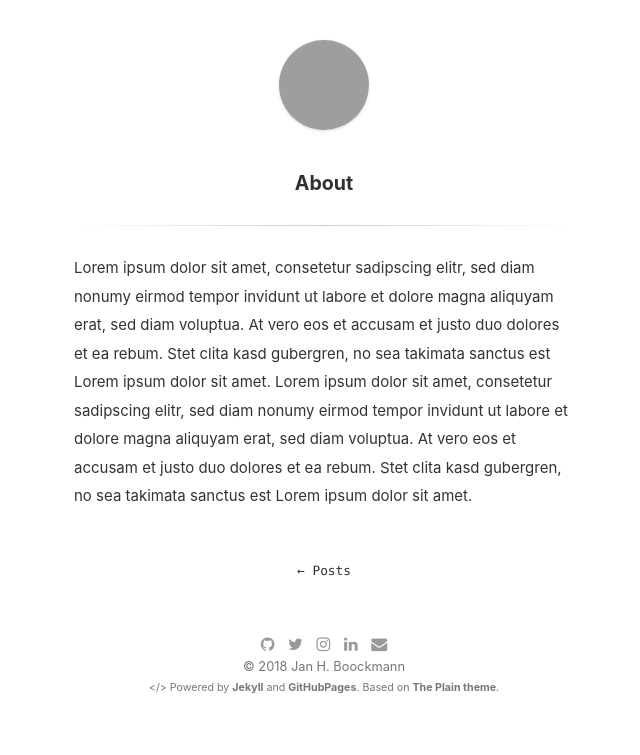
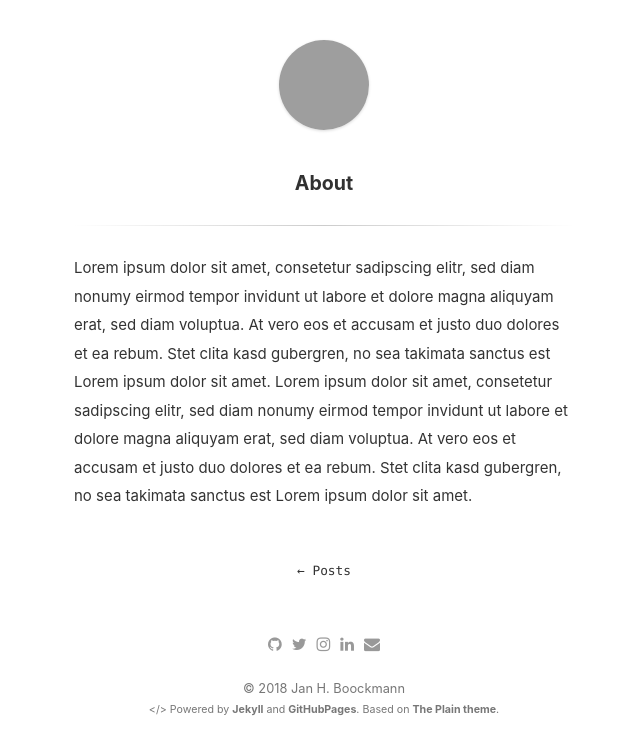
Before and after one commit to jboockmann/jboockmann.github.io, a Jekyll site: the page built from index.md, in a window 1280 px wide. Shown: the top 755 px of the page, without its empty margins (316-956 px from the left). Built offline with Jekyll 4.4.1, drawn with Linux system fonts in a browser that asks for light colours; a style sheet for code colours, icons or effects is not loaded; grey boxes are pictures that could not be loaded.

Commit message:
more social icons configurable via _config.yml

```diff
--- a/_config.yml
+++ b/_config.yml
@@ -1,15 +1,26 @@
 # Site Info
 title:              "jboockmann"
 description:        "My personal blog"
-author_name:        "Jan H. Boockmann" # change this to your name
-logo_url:           https://avatars1.githubusercontent.com/u/13167380?s=460&v=4 # Get it from GitHub API: https://api.github.com/users/<username>
+author_name:        "Jan H. Boockmann"
+logo_url:           https://avatars1.githubusercontent.com/u/13167380?s=460&v=4
 
 # Site Settings
-url:                https://jboockmann.github.io # main url
+url:                https://jboockmann.github.io
 baseurl:            /
 permalink:          /posts/:title # Post permalink
 timezone:           Europe/Berlin # https://en.wikipedia.org/wiki/List_of_tz_database_time_zones
-mathjax:            true  # enables support for mathjax - set to 'false' to disable
+
+# Social settings
+social_github: "https://www.github.com/jboockmann"
+social_twitter: "https://twitter.com/jboockmann"
+social_instagram: "https://instagram.com/jboockmann"
+social_linkedin: "https://www.linkedin.com/in/jan-boockmann-966769156/"
+social_mailto: "mailto:Jan.Boockmann(at)gmail.com"
+social_orcid: "https://orcid.org/0000-0001-6816-8393/print"
+social_googlescholar: "https://scholar.google.com/citations?user=2loz2j8AAAAJ"
+social_dblp: "http://dblp.uni-trier.de/pers/hd/b/Boockmann:Jan_H="
+social_researchgate: "https://www.researchgate.net/profile/Jan_Boockmann"
+social_acmdl: "https://dl.acm.org/author_page.cfm?id=99659216581"
 
 # Site Build
 highlighter:        rouge
--- a/_includes/footer.html
+++ b/_includes/footer.html
@@ -1,10 +1,48 @@
 <div class="footer">
   <span class="block social-icons">
-    <a href="https://www.github.com/jboockmann" target="_blank"><i class="fa fa-github" aria-hidden="true"></i></a>
-    <a href="https://twitter.com/jboockmann" target="_blank"><i class="fa fa-twitter" aria-hidden="true"></i></a>
-    <a href="https://instagram.com/jboockmann" target="_blank"><i class="fa fa-instagram" aria-hidden="true"></i></a>
-    <a href="https://www.linkedin.com/in/jan-boockmann-966769156/" target="_blank"><i class="fa fa-linkedin" aria-hidden="true"></i></a>
-    <a href="mailto:Jan.Boockmann(at)gmail.com" target="_blank"><i class="fa fa-envelope" aria-hidden="true"></i></a>
+
+    {%- if site.social_orcid -%}
+    <a href="{{- site.social_github -}}" target="_blank"><i class="fa fa-github" aria-hidden="true"></i></a>
+    {%- endif -%}
+
+    {%- if site.social_orcid -%}
+    <a href="{{- site.social_twitter -}}" target="_blank"><i class="fa fa-twitter" aria-hidden="true"></i></a>
+    {%- endif -%}
+
+    {%- if site.social_orcid -%}
+    <a href="{{- site.social_instagram -}}" target="_blank"><i class="fa fa-instagram" aria-hidden="true"></i></a>
+    {%- endif -%}
+
+    {%- if site.social_orcid -%}
+    <a href="{{- site.social_linkedin -}}" target="_blank"><i class="fa fa-linkedin" aria-hidden="true"></i></a>
+    {%- endif -%}
+
+    {%- if site.social_orcid -%}
+    <a href="{{- site.social_mailto -}}" target="_blank"><i class="fa fa-envelope" aria-hidden="true"></i></a>
+    {%- endif -%}
+
+    </br>
+
+    {%- if site.social_orcid -%}
+    <a href="{{- site.social_orcid -}}" target="_blank"><i class="ai ai-orcid ai-1x" aria-hidden="true"></i></a>
+    {%- endif -%}
+
+    {%- if site.social_googlescholar -%}
+    <a href="{{- site.social_googlescholar -}}" target="_blank"><i class="ai ai-google-scholar ai-1x" aria-hidden="true"></i></a>
+    {%- endif -%}
+
+    {%- if site.social_orcid -%}
+    <a href="{{- site.social_dblp -}}" target="_blank"><i class="ai ai-dblp ai-1x" aria-hidden="true"></i></a>
+    {%- endif -%}
+
+    {%- if site.social_orcid -%}
+    <a href="{{- site.social_researchgate -}}" target="_blank"><i class="ai ai-researchgate ai-1x" aria-hidden="true"></i></a>
+    {%- endif -%}
+
+    {%- if site.social_orcid -%}
+    <a href="{{- site.social_acmdl -}}" target="_blank"><i class="ai ai-acmdl ai-1x" aria-hidden="true"></i></a>
+    {%- endif -%}
+
   </span>
 
   <span class="block">
--- a/_includes/head.html
+++ b/_includes/head.html
@@ -16,7 +16,4 @@
 <link rel="alternate" type="application/atom+xml" title="{{ site.title }}" href="{{ "/feed.xml" | prepend: site.baseurl | prepend: site.url }}" />
 
 <link rel="stylesheet" href="https://cdnjs.cloudflare.com/ajax/libs/font-awesome/4.7.0/css/font-awesome.min.css">
-
-{% if site.mathjax %}
-<script type="text/javascript" src="https://cdnjs.cloudflare.com/ajax/libs/mathjax/2.7.2/MathJax.js?config=TeX-AMS-MML_HTMLorMML"></script>
-{% endif %}
+<link rel="stylesheet" href="https://cdn.rawgit.com/jpswalsh/academicons/master/css/academicons.min.css">
--- a/_sass/main.scss
+++ b/_sass/main.scss
@@ -406,6 +406,73 @@ article {
 .fa-linkedin:hover {
 	color: #0073a4;
 }
+
+.ai-orcid {
+  padding: 5px;
+	-o-transition:.5s;
+  	-ms-transition:.5s;
+  	-moz-transition:.5s;
+  	-webkit-transition:.5s;
+  	transition: .5s;
+}
+
+.ai-orcid:hover {
+	color: #A6CE39;
+}
+
+.ai-google-scholar {
+  padding: 5px;
+	-o-transition:.5s;
+  	-ms-transition:.5s;
+  	-moz-transition:.5s;
+  	-webkit-transition:.5s;
+  	transition: .5s;
+}
+
+.ai-google-scholar:hover {
+	color: #4184f3;
+}
+
+.ai-dblp {
+  padding: 5px;
+	-o-transition:.5s;
+  	-ms-transition:.5s;
+  	-moz-transition:.5s;
+  	-webkit-transition:.5s;
+  	transition: .5s;
+}
+
+.ai-dblp:hover {
+	color: #ffd500;
+}
+
+.ai-researchgate {
+  padding: 5px;
+	-o-transition:.5s;
+  	-ms-transition:.5s;
+  	-moz-transition:.5s;
+  	-webkit-transition:.5s;
+  	transition: .5s;
+}
+
+.ai-researchgate:hover {
+	color: #00ccbb;
+}
+
+.ai-acmdl {
+  padding: 5px;
+	-o-transition:.5s;
+  	-ms-transition:.5s;
+  	-moz-transition:.5s;
+  	-webkit-transition:.5s;
+  	transition: .5s;
+}
+
+.ai-acmdl:hover {
+	color: #396e21;
+}
+
+
 section {
   max-width: 500px;
   margin: 0 auto 50px auto;
```
